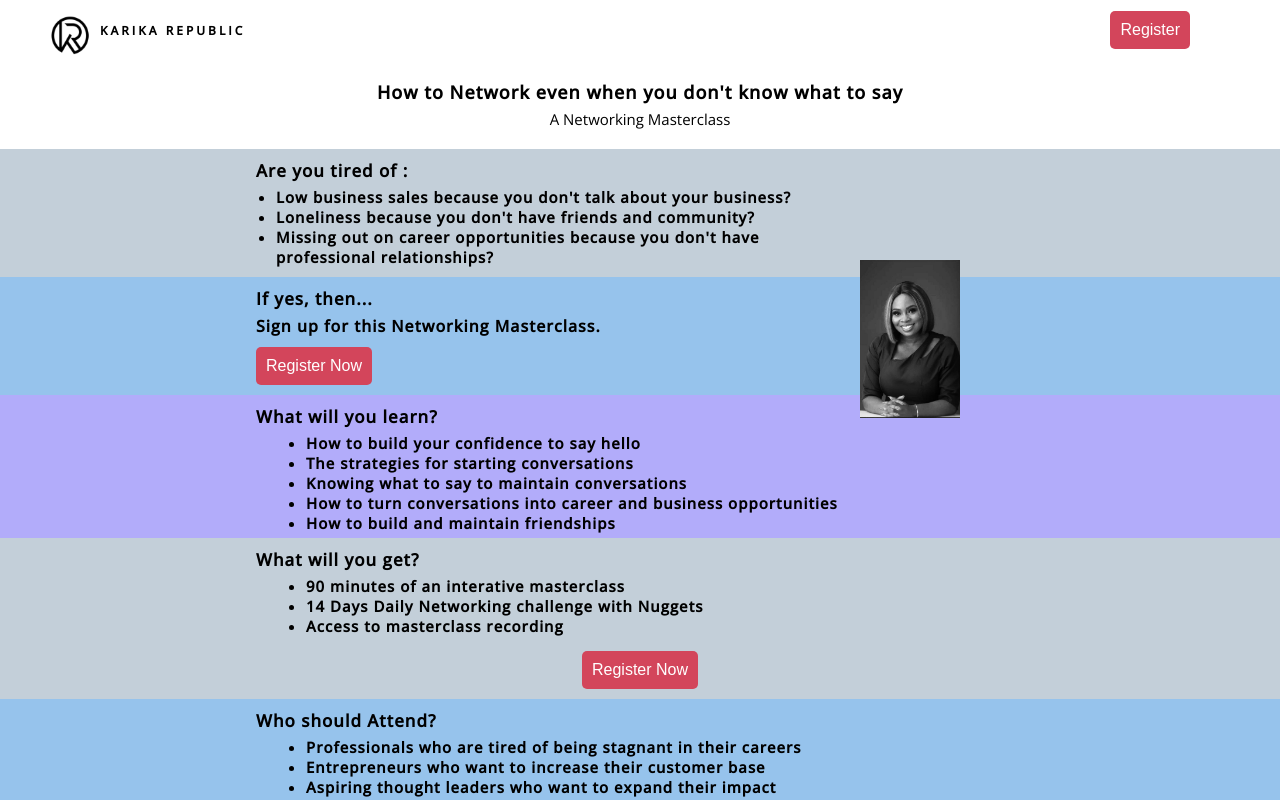
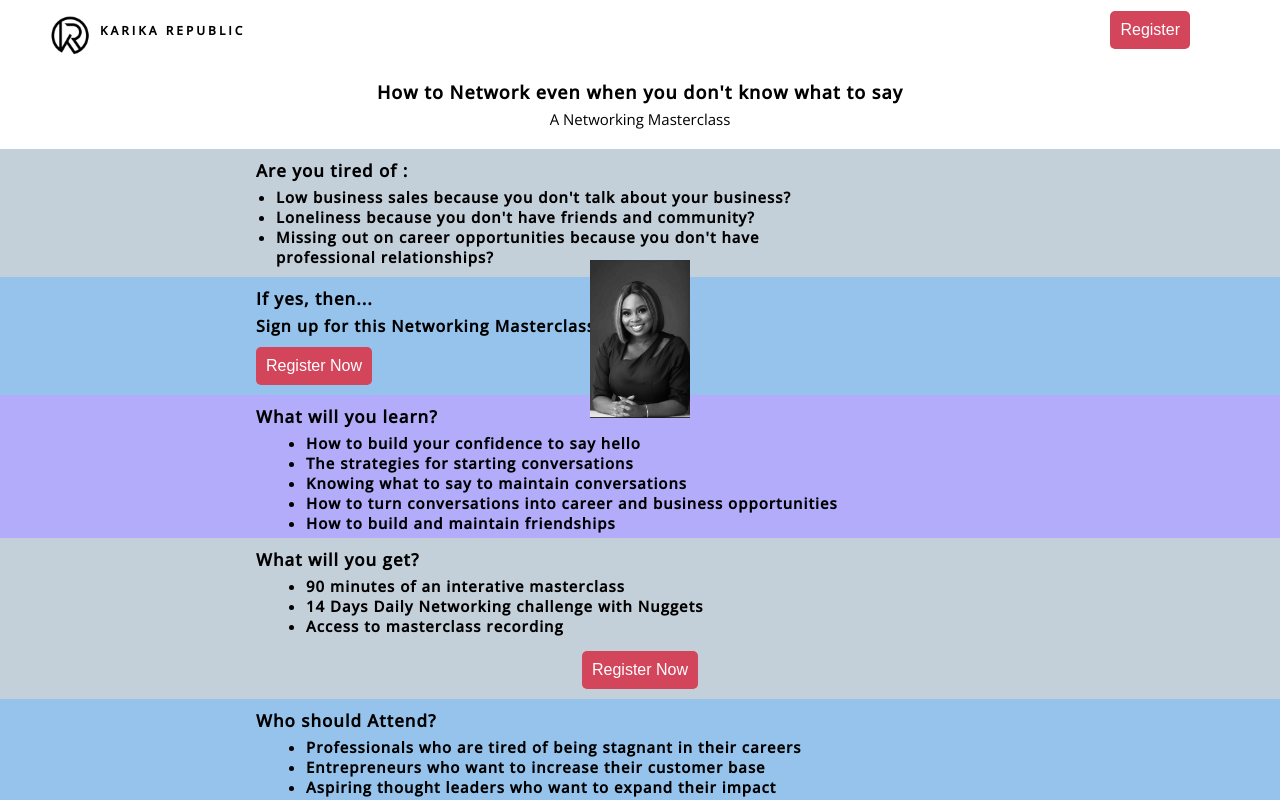
Before and after one commit to SenJames/Karika-Republic, a React (Create React App) app: page / in a window 1280 px wide. Shown: the top 800 px of the page. Built offline with nearby package versions, Linux system fonts and the light colour scheme.

Commit message:
Update App.css

```diff
--- a/src/App.css
+++ b/src/App.css
@@ -237,6 +237,14 @@ h2 {
 @media screen and (max-width: 1440px) {
   .fixed_image {
   top: 110px;
+margin-right: 450px;
+  width: 100px;
+
+  }
+}
+@media screen and (max-width: 1024px) {
+  .fixed_image {
+  top: 110px;
 margin-right: 180px;
   width: 100px;
 
```
